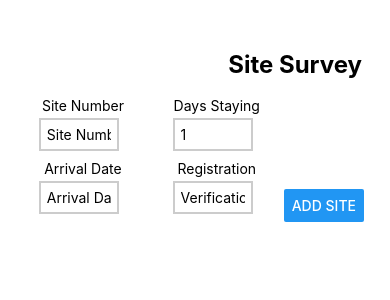
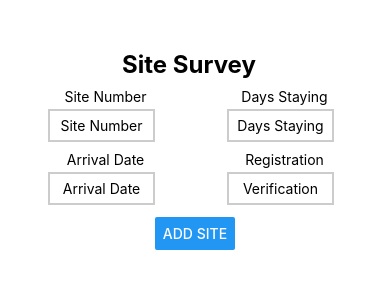
Before and after one commit to DaveBBL/campsight, a React Native app: screen / in a window 390 px wide. Shown: the top 300 px of the page. Built offline with nearby package versions, Linux system fonts and the light colour scheme.

Commit message:
More Input Styling

```diff
--- a/components/SiteInput.js
+++ b/components/SiteInput.js
@@ -6,7 +6,7 @@ import { uuid } from "../utilities/Uuid";
 function SiteInput(props) {
   const [siteNumber, setSiteNumber] = useState("");
   const [arrivalDate, setArrivalDate] = useState("");
-  const [stayDays, setStayDays] = useState("1");
+  const [stayDays, setStayDays] = useState("");
   const [verification, setVerification] = useState("");
 
   function clearTextInputs() {
@@ -66,9 +66,9 @@ function SiteInput(props) {
             value={verification}
           />
         </View>
-        <View style={styles.button}>
-          <Button title="Add Site" onPress={addSiteHandler} />
-        </View>
+      </View>
+      <View style={styles.button}>
+        <Button title="Add Site" onPress={addSiteHandler} />
       </View>
     </>
   );
@@ -78,7 +78,7 @@ const styles = StyleSheet.create({
   header: {
     fontSize: 24,
     fontWeight: "bold",
-    textAlign: "right",
+    textAlign: "center",
     marginRight: 12,
   },
   inputContainer: {
@@ -103,10 +103,12 @@ const styles = StyleSheet.create({
     width: "60%",
     marginRight: 8,
     padding: 6,
+    textAlign: "center",
   },
   button: {
-    marginRight: 10,
-    marginTop: 110,
+    marginTop: 8,
+    width: "100%",
+    alignItems: "center",
   },
 });
 
```
